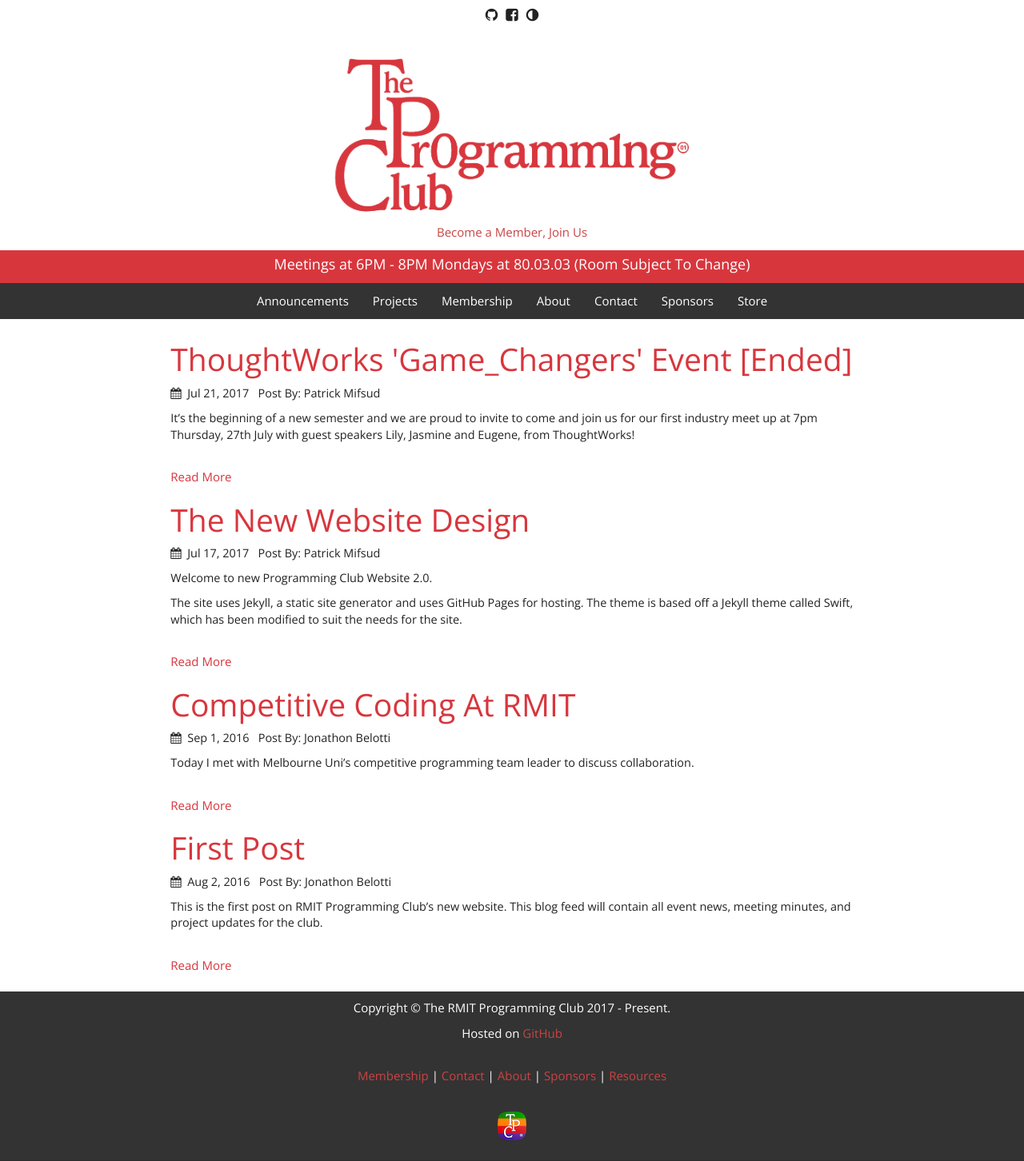
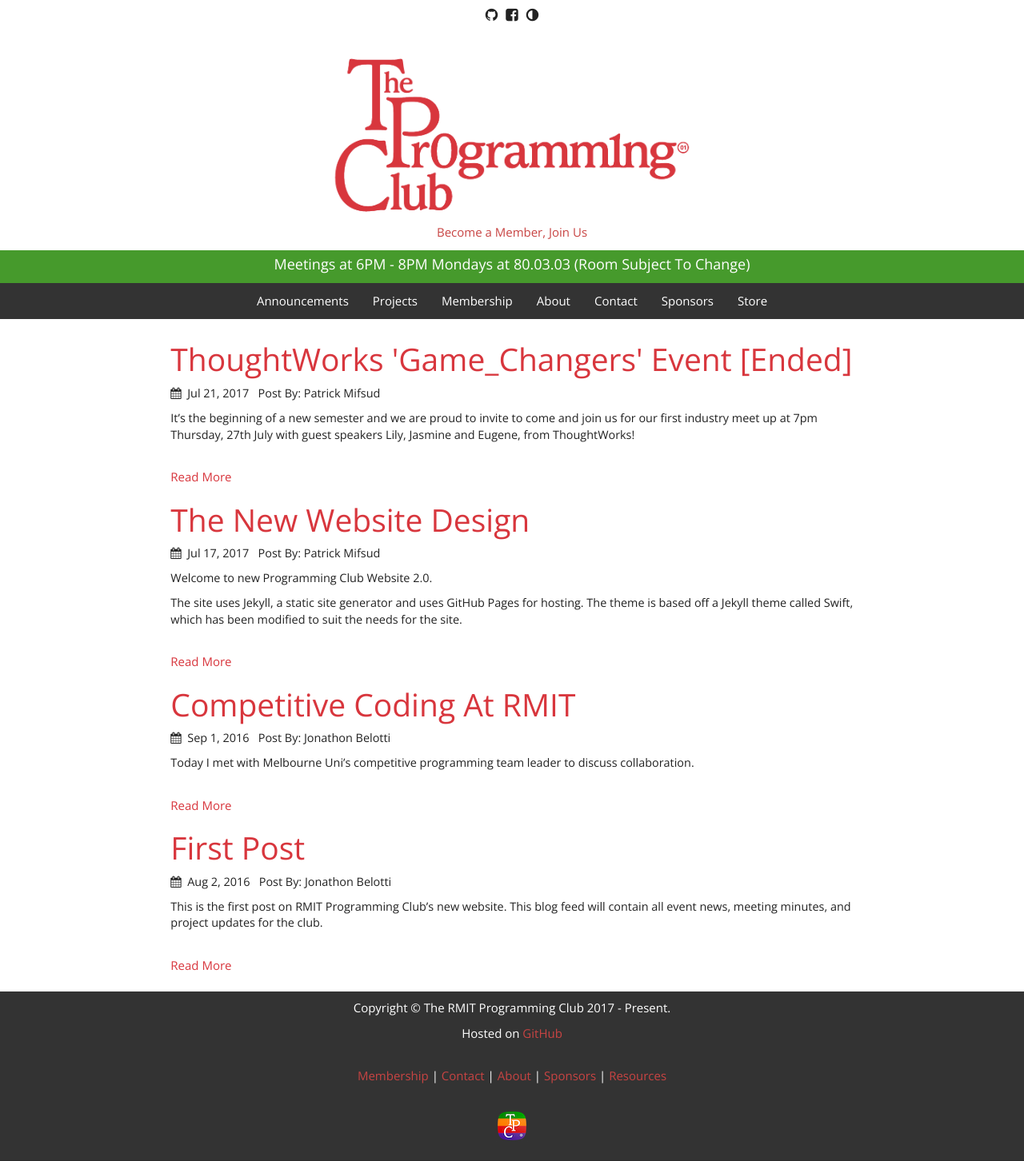
Before and after one commit to rmit-programming-club/rmit-programming-club.github.io, a Jekyll site: the page built from index.html, in a window 1280 px wide. Shown: the whole page at 80% size. Built offline with Jekyll 4.4.1, drawn with Linux system fonts in a browser that asks for light colours; nearby versions of some CDN libraries.

Commit message:
Change Meeting Banner Color

```diff
--- a/_sass/_layout.scss
+++ b/_sass/_layout.scss
@@ -28,7 +28,7 @@
 
 
 .meetingbanner {
-	background-color: #d8363d;
+	background-color: #469A2C;
 	padding-top: 5px;
 	display: flex;
 	justify-content: center;
```
